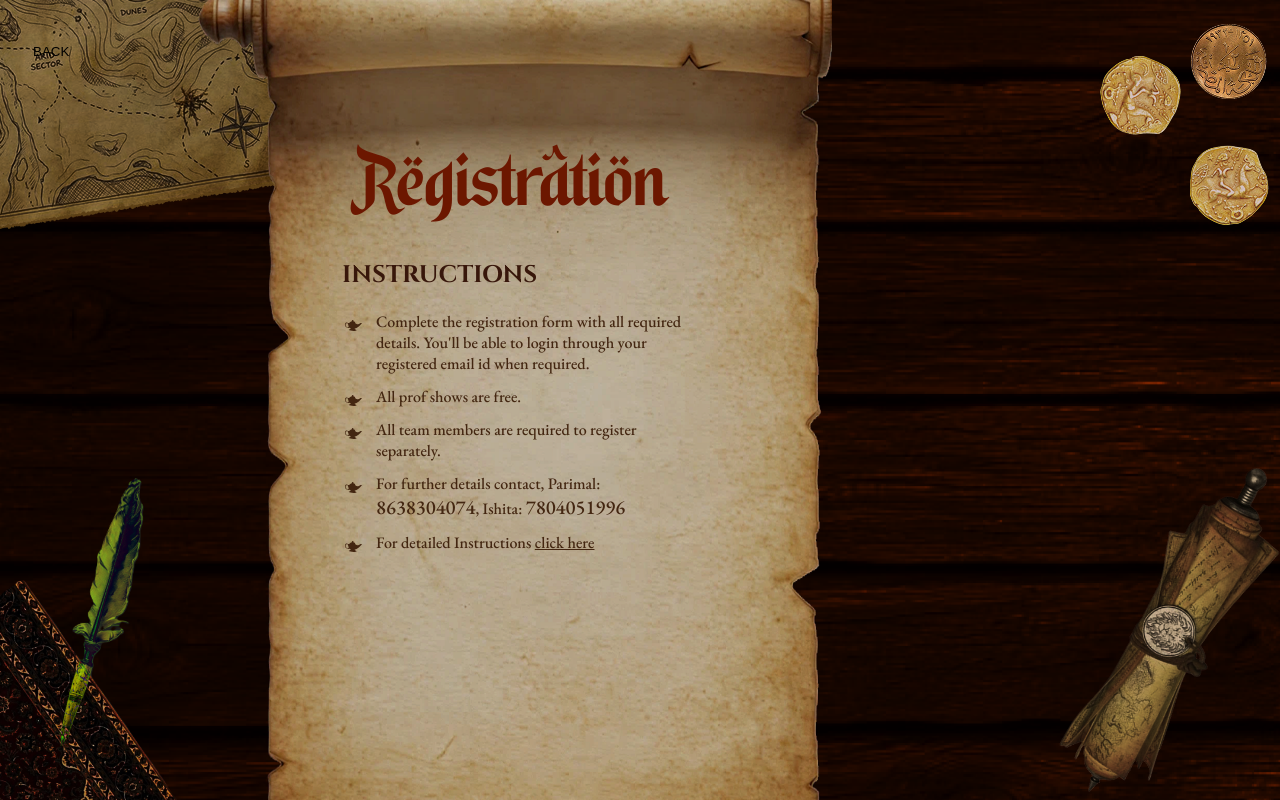
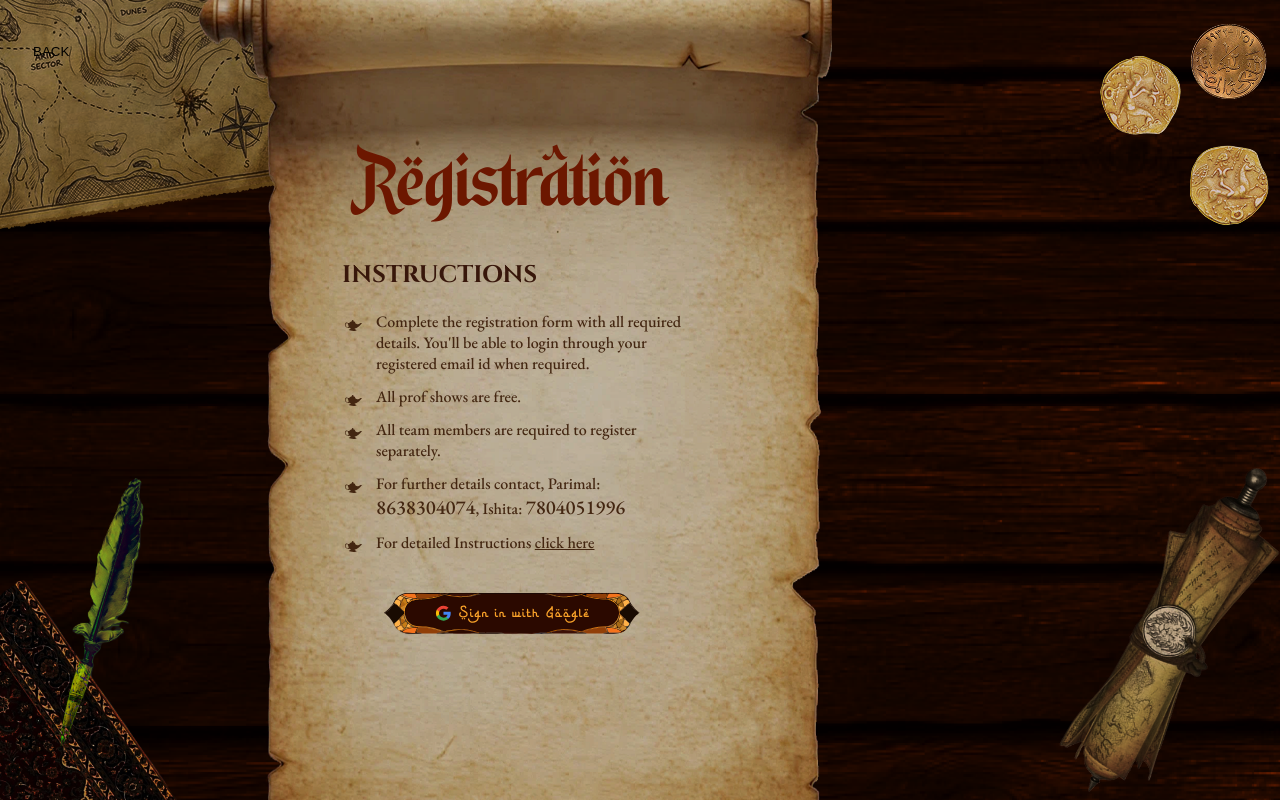
Before and after one commit to dvm-bitspilani/oasis-2026-web, a React (Vite) app: page /register in a window 1280 px wide. Built offline with nearby package versions, Linux system fonts and the light colour scheme.

Commit message:
Changed to old Instructions.tsx

```diff
--- a/src/pages/registration/components/Instructions/Instructions.tsx
+++ b/src/pages/registration/components/Instructions/Instructions.tsx
@@ -111,7 +111,7 @@ const Instructions = ({ onGoogleSignIn }: InstructionsProps) => {
             </li>
           </ul>
 
-           <div>
+           <div className={styles.googleButton}>
           <GoogleLogin
             onSuccess={onGoogleSignIn}
             onError={() => console.log("Login Failed")}
@@ -120,7 +120,6 @@ const Instructions = ({ onGoogleSignIn }: InstructionsProps) => {
             size="large"
             text="signin_with"
             width={window.innerWidth < 500 ? "200" : "350"}
-            className={styles.googleButton}
           />
         </div>
         </div>
```
